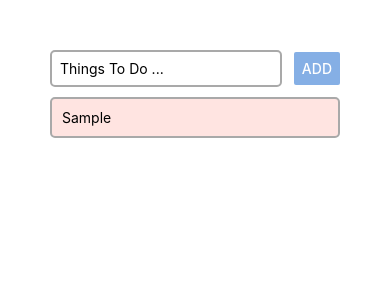
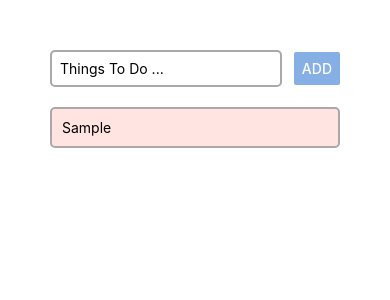
Before and after one commit to philippe76/React-Native-Academind, a React Native app: screen / in a window 390 px wide. Both pictures are taken after typing "Sample" into the empty fields and a click on the button "ADD". Shown: the top 300 px of the page. Built offline with nearby package versions, Linux system fonts and the light colour scheme.

Commit message:
Update again key generator

```diff
--- a/App.js
+++ b/App.js
@@ -27,11 +27,15 @@ export default function App() {
         />
         <Button title="ADD" color="#85AFE5" onPress={addHandler}/>
       </View>
-      <View>
-        {tasks.map((item, index) =>
-          <View style={styles.listItem}>
-            <Text key={index + Math.round(Math.random()*10)}>{item}</Text>
+      <View style={{ marginTop: 10 }}>
+        {tasks.map((item, index) => {
+
+          return (
+          <View key={index + item} style={styles.listItem}>
+            <Text>{item}</Text>
           </View>
+          )
+        }
         )}
       </View>
     </View>
```
